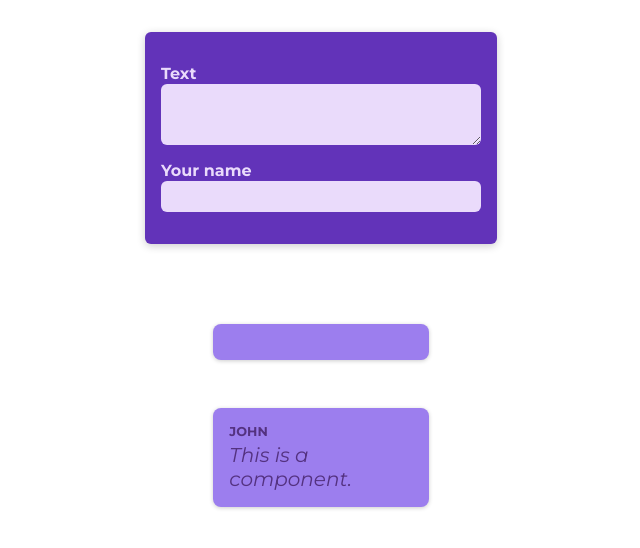
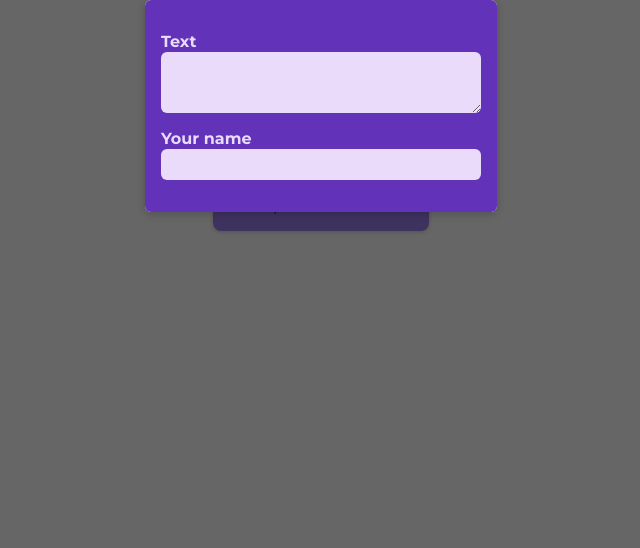
Before and after one commit to CarolANikolic/react-poster, a React (Vite) app: page / in a window 1280 px wide. Shown: the top 548 px of the page, without its empty margins (319-959 px from the left). Built offline with nearby package versions, Linux system fonts and the light colour scheme.

Commit message:
feat: create a modal component to serve as a wrapper for the new post.

```diff
--- /dev/null
+++ b/src/components/Modal/Modal.jsx
@@ -0,0 +1,16 @@
+import styles from './Modal.module.css';
+
+const Modal = ({ children }) => {
+    return (
+        <>
+            <div className={styles.backdrop} />
+            <dialog
+                open
+                className={styles.modal}>
+                {children}
+            </dialog>
+        </>
+    )
+}
+
+export default Modal
--- /dev/null
+++ b/src/components/Modal/Modal.module.css
@@ -0,0 +1,18 @@
+.backdrop {
+    position: fixed;
+    top: 0;
+    left: 0;
+    width: 100%;
+    height: 100vh;
+    background-color: rgba(0, 0, 0, 0.6);
+    z-index: 1;
+}
+
+.modal {
+    border: none;
+    border-radius: 6px;
+    box-shadow: 0 2px 8px rgba(0, 0, 0, 0.2);
+    padding: 0;
+    overflow: hidden;
+    z-index: 1;
+}
--- a/src/components/NewPost/NewPost.module.css
+++ b/src/components/NewPost/NewPost.module.css
@@ -1,10 +1,6 @@
 .form {
     background-color: var(--bright-purple);
 
-    border-radius: 6px;
-    box-shadow: 0 2px 8px var(--black);
-
-    margin: 2rem auto;
     padding: 1rem;
     width: 20rem;
 }
--- a/src/components/PostList/PostList.jsx
+++ b/src/components/PostList/PostList.jsx
@@ -1,3 +1,4 @@
+import Modal from "../Modal/Modal";
 import NewPost from "../NewPost/NewPost";
 import PostItem from "../PostItem/PostItem";
 import styles from '../PostList/PostList.module.css';
@@ -17,10 +18,13 @@ const PostList = () => {
 
     return (
         <>
-            <NewPost
-                onAuthorChange={changeAuthor}
-                onTextChange={changeText}
-            />
+            <Modal>
+                <NewPost
+                    onAuthorChange={changeAuthor}
+                    onTextChange={changeText}
+                />
+            </Modal>
+
             <ul className={styles.posts}>
                 <PostItem
                     onAuthorChange={enteredAuthor}
```
